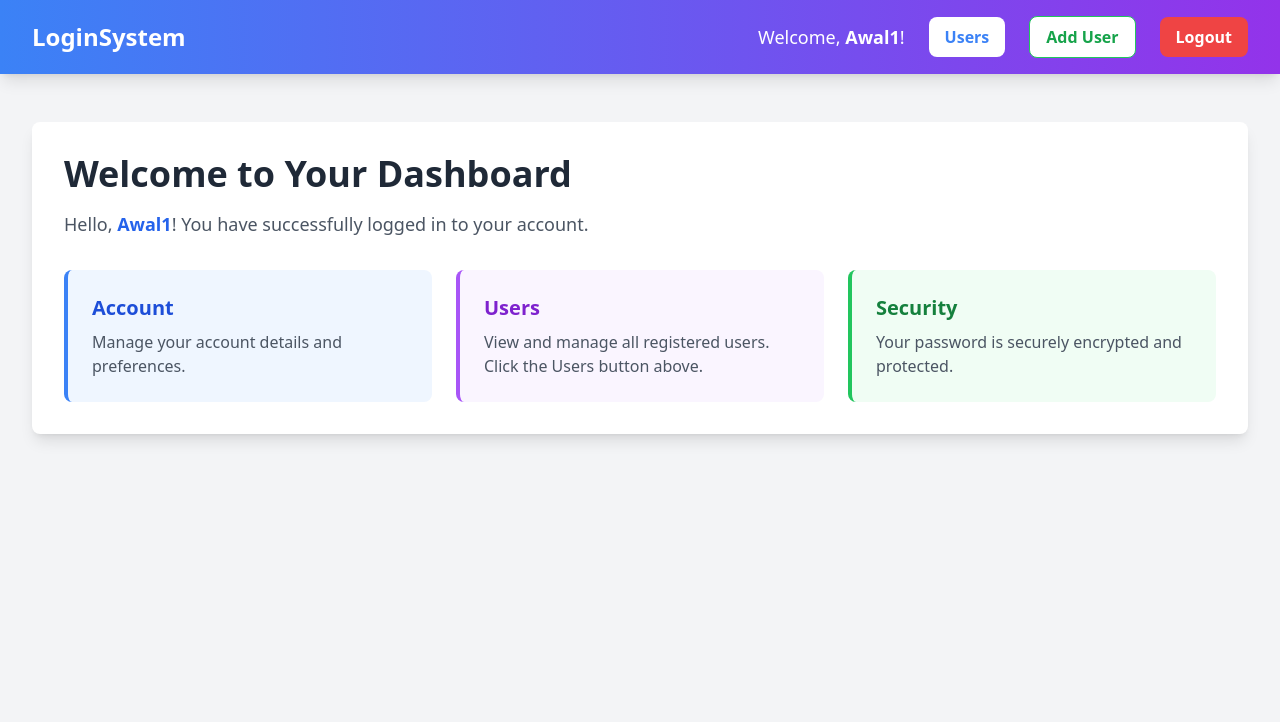
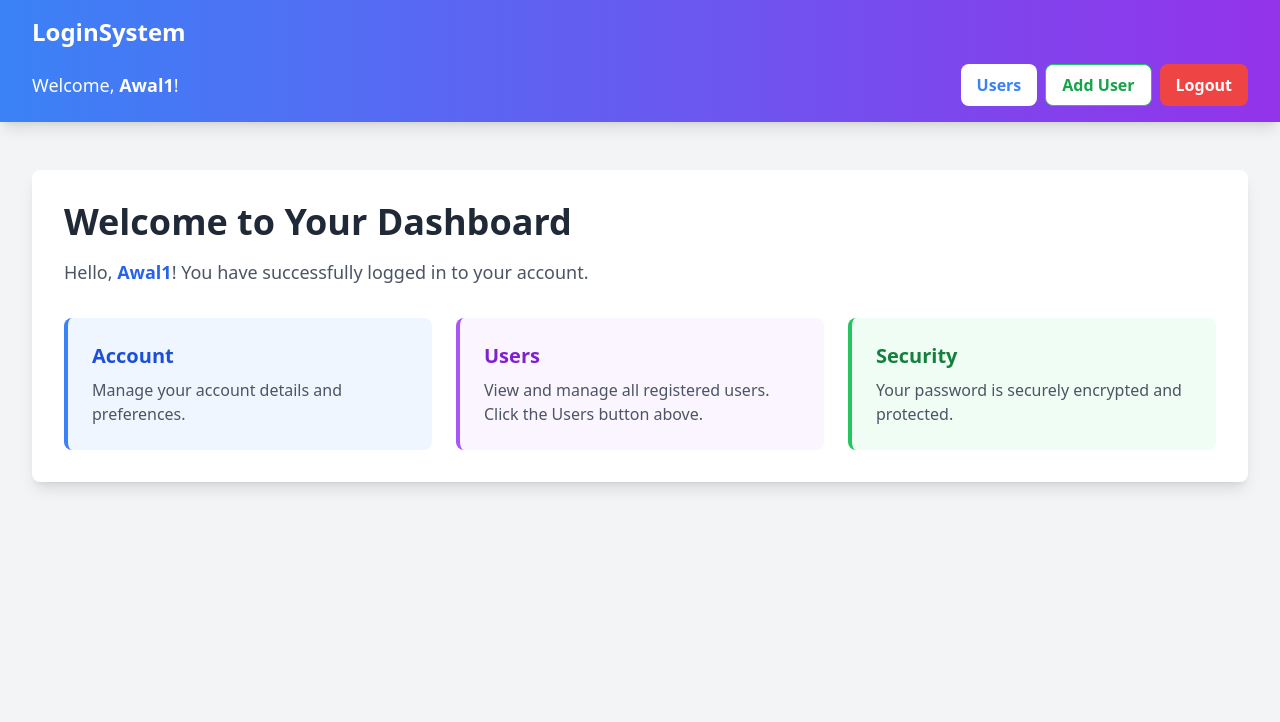
Before and after one commit to MuhammaduAwal/Login-system, a PHP site: page /home.php in a window 1280 px wide. Shown: the top 722 px of the page. Run offline with PHP 8.4, Linux system fonts and the light colour scheme; a user stored in the database is signed in; data that the repository does not hold is empty; some libraries are stand-ins or nearby versions.

Commit message:
Responsive update and new SQL import

```diff
--- a/config.php
+++ b/config.php
@@ -5,7 +5,7 @@ define('DB_USER', 'user');
 define('DB_PASSWORD', 'password');
 define('DB_NAME', 'login_db');
 
-// Create connection using the configured database
+// Create connection
 $conn = new mysqli(DB_HOST, DB_USER, DB_PASSWORD, DB_NAME);
 
 // Check connection
@@ -15,6 +15,5 @@ if ($conn->connect_error) {
 
 $conn->set_charset('utf8mb4');
 
-// Start session
 session_start();
 ?>
--- a/home.php
+++ b/home.php
@@ -20,12 +20,19 @@ $username = $_SESSION['username'];
 <body class="flex flex-col min-h-screen bg-gray-100">
     <!-- Header -->
     <header class="bg-gradient-to-r from-blue-500 to-purple-600 text-white shadow-lg">
-        <nav class="max-w-7xl mx-auto px-4 sm:px-6 lg:px-8 py-4 flex justify-between items-center">
-            <div class="flex items-center">
+        <nav class="max-w-7xl mx-auto px-4 sm:px-6 lg:px-8 py-4">
+            <div class="flex items-center justify-between gap-4">
                 <h1 class="text-2xl font-bold">LoginSystem</h1>
+                <button id="mobileNavToggle" onclick="toggleMobileNav()" class="inline-flex items-center justify-center rounded-lg bg-white text-blue-600 p-3 shadow-sm hover:bg-blue-50 focus:outline-none focus:ring-2 focus:ring-blue-500 md:hidden" aria-expanded="false" aria-controls="mobileNavMenu">
+                    <span class="sr-only">Toggle navigation</span>
+                    <svg class="h-6 w-6" fill="none" viewBox="0 0 24 24" stroke="currentColor" aria-hidden="true">
+                        <path stroke-linecap="round" stroke-linejoin="round" stroke-width="2" d="M4 6h16M4 12h16M4 18h16" />
+                    </svg>
+                </button>
             </div>
-            <div class="flex items-center space-x-6">
-                <span class="text-lg">Welcome, <span class="font-semibold"><?php echo htmlspecialchars($username); ?></span>!</span>
+            <div id="mobileNavMenu" class="hidden mt-4 flex-col gap-3 md:flex md:flex-row md:items-center md:justify-between">
+                <span class="text-lg text-white">Welcome, <span class="font-semibold"><?php echo htmlspecialchars($username); ?></span>!</span>
+                <div class="flex flex-col gap-2 sm:flex-row sm:flex-wrap sm:justify-end">
                     <button onclick="openUserModal()" class="bg-white text-blue-500 hover:bg-blue-50 font-bold py-2 px-4 rounded-lg transition duration-200">
                         Users
                     </button>
@@ -36,14 +43,15 @@ $username = $_SESSION['username'];
                         Logout
                     </button>
                 </div>
+            </div>
         </nav>
     </header>
 
     <!-- Main Content -->
     <main class="flex-grow max-w-7xl mx-auto w-full px-4 sm:px-6 lg:px-8 py-12">
-        <div class="bg-white rounded-lg shadow-lg p-8">
-            <h2 class="text-4xl font-bold text-gray-800 mb-4">Welcome to Your Dashboard</h2>
-            <p class="text-gray-600 text-lg mb-6">
+        <div class="bg-white rounded-lg shadow-lg p-6 sm:p-8">
+            <h2 class="text-3xl sm:text-4xl font-bold text-gray-800 mb-4">Welcome to Your Dashboard</h2>
+            <p class="text-gray-600 text-base sm:text-lg mb-6 leading-relaxed">
                 Hello, <span class="font-semibold text-blue-600"><?php echo htmlspecialchars($username); ?></span>!
                 You have successfully logged in to your account.
             </p>
@@ -66,18 +74,20 @@ $username = $_SESSION['username'];
 
     <!-- Footer -->
     <footer class="bg-gray-800 text-white text-center py-6 mt-auto">
+        <div class="max-w-7xl mx-auto px-4 sm:px-6 lg:px-8">
             <p>&copy; 2026 Login System. All rights reserved.</p>
+        </div>
     </footer>
 
     <!-- User Management Modal -->
-    <div id="userModal" class="hidden fixed inset-0 bg-black bg-opacity-50 flex items-center justify-center z-50">
-        <div class="bg-white rounded-lg shadow-xl w-full max-w-4xl max-h-[90vh] overflow-auto m-4">
-            <div class="sticky top-0 bg-gradient-to-r from-blue-500 to-purple-600 text-white p-6 flex justify-between items-center">
+    <div id="userModal" class="hidden fixed inset-0 bg-black bg-opacity-50 flex items-center justify-center p-4 z-50">
+        <div class="bg-white rounded-lg shadow-xl w-full max-w-full sm:max-w-4xl max-h-[90vh]">
+            <div class="sticky top-0 bg-gradient-to-r from-blue-500 to-purple-600 text-white p-6 flex flex-col sm:flex-row sm:justify-between sm:items-center gap-4">
                 <h2 class="text-2xl font-bold">Registered Users</h2>
                 <button onclick="closeUserModal()" class="text-2xl hover:text-gray-200">&times;</button>
             </div>
 
-            <div class="p-6">
+            <div class="p-6 max-h-[calc(90vh-120px)]">
                 <div id="usersContainer" class="space-y-4">
                     <p class="text-gray-500 text-center">Loading users...</p>
                 </div>
@@ -92,8 +102,8 @@ $username = $_SESSION['username'];
     </div>
 
     <!-- Edit User Modal -->
-    <div id="editUserModal" class="hidden fixed inset-0 bg-black bg-opacity-50 flex items-center justify-center z-50">
-        <div class="bg-white rounded-lg shadow-xl w-full max-w-md">
+    <div id="editUserModal" class="hidden fixed inset-0 bg-black bg-opacity-50 flex items-center justify-center p-4 z-50">
+        <div class="bg-white rounded-lg shadow-xl w-full max-w-full sm:max-w-md mx-4 sm:mx-0">
             <div class="bg-gradient-to-r from-blue-500 to-purple-600 text-white p-6 flex justify-between items-center">
                 <h2 class="text-2xl font-bold">Edit User</h2>
                 <button onclick="closeEditModal()" class="text-2xl hover:text-gray-200">&times;</button>
@@ -122,7 +132,7 @@ $username = $_SESSION['username'];
                     <input type="password" id="editConfirmPassword" name="confirm_password" class="w-full px-4 py-2 border border-gray-300 rounded-lg focus:outline-none focus:ring-2 focus:ring-blue-500" placeholder="Confirm new password">
                 </div>
 
-                <div class="flex gap-4 pt-4">
+                <div class="flex flex-col sm:flex-row gap-4 pt-4">
                     <button type="submit" class="flex-1 bg-blue-500 hover:bg-blue-600 text-white font-bold py-2 px-4 rounded-lg transition duration-200">
                         Save Changes
                     </button>
@@ -135,8 +145,8 @@ $username = $_SESSION['username'];
     </div>
 
     <!-- Add User Modal -->
-    <div id="addUserModal" class="hidden fixed inset-0 bg-black bg-opacity-50 flex items-center justify-center z-50">
-        <div class="bg-white rounded-lg shadow-xl w-full max-w-md">
+    <div id="addUserModal" class="hidden fixed inset-0 bg-black bg-opacity-50 flex items-center justify-center p-4 z-50">
+        <div class="bg-white rounded-lg shadow-xl w-full max-w-full sm:max-w-md mx-4 sm:mx-0">
             <div class="bg-gradient-to-r from-green-500 to-lime-600 text-white p-6 flex justify-between items-center">
                 <h2 class="text-2xl font-bold">Add New User</h2>
                 <button onclick="closeAddUserModal()" class="text-2xl hover:text-gray-200">&times;</button>
@@ -163,7 +173,7 @@ $username = $_SESSION['username'];
                     <input type="password" id="addConfirmPassword" name="confirm_password" required class="w-full px-4 py-2 border border-gray-300 rounded-lg focus:outline-none focus:ring-2 focus:ring-green-500">
                 </div>
 
-                <div class="flex gap-4 pt-4">
+                <div class="flex flex-col sm:flex-row gap-4 pt-4">
                     <button type="submit" class="flex-1 bg-green-500 hover:bg-green-600 text-white font-bold py-2 px-4 rounded-lg transition duration-200">
                         Create User
                     </button>
@@ -197,6 +207,19 @@ $username = $_SESSION['username'];
             document.getElementById('addUserModal').classList.add('hidden');
         }
 
+        function toggleMobileNav() {
+            const menu = document.getElementById('mobileNavMenu');
+            const button = document.getElementById('mobileNavToggle');
+            const isHidden = menu.classList.contains('hidden');
+            if (isHidden) {
+                menu.classList.remove('hidden');
+                button.setAttribute('aria-expanded', 'true');
+            } else {
+                menu.classList.add('hidden');
+                button.setAttribute('aria-expanded', 'false');
+            }
+        }
+
         function confirmLogout() {
             if (confirm('Are you sure you want to logout?')) {
                 window.location.href = 'logout.php';
@@ -214,7 +237,7 @@ $username = $_SESSION['username'];
                         container.innerHTML = '';
                         data.users.forEach(user => {
                             const userCard = document.createElement('div');
-                            userCard.className = 'bg-gray-50 p-4 rounded-lg border border-gray-200 flex justify-between items-center';
+                            userCard.className = 'bg-gray-50 p-4 rounded-lg border border-gray-200 flex flex-col md:flex-row justify-between items-start gap-4';
 
                             const info = document.createElement('div');
                             const name = document.createElement('h3');
--- a/login_system.sql
+++ b/users.sql
@@ -3,7 +3,7 @@
 -- https://www.phpmyadmin.net/
 --
 -- Host: localhost
--- Generation Time: May 19, 2026 at 04:15 AM
+-- Generation Time: May 21, 2026 at 03:48 PM
 -- Server version: 10.4.32-MariaDB
 -- PHP Version: 8.2.12
 
```
Also changed, not shown: docker-compose.yml (+1 -7 lines). Lines whose indentation alone changed are shown as unchanged.
